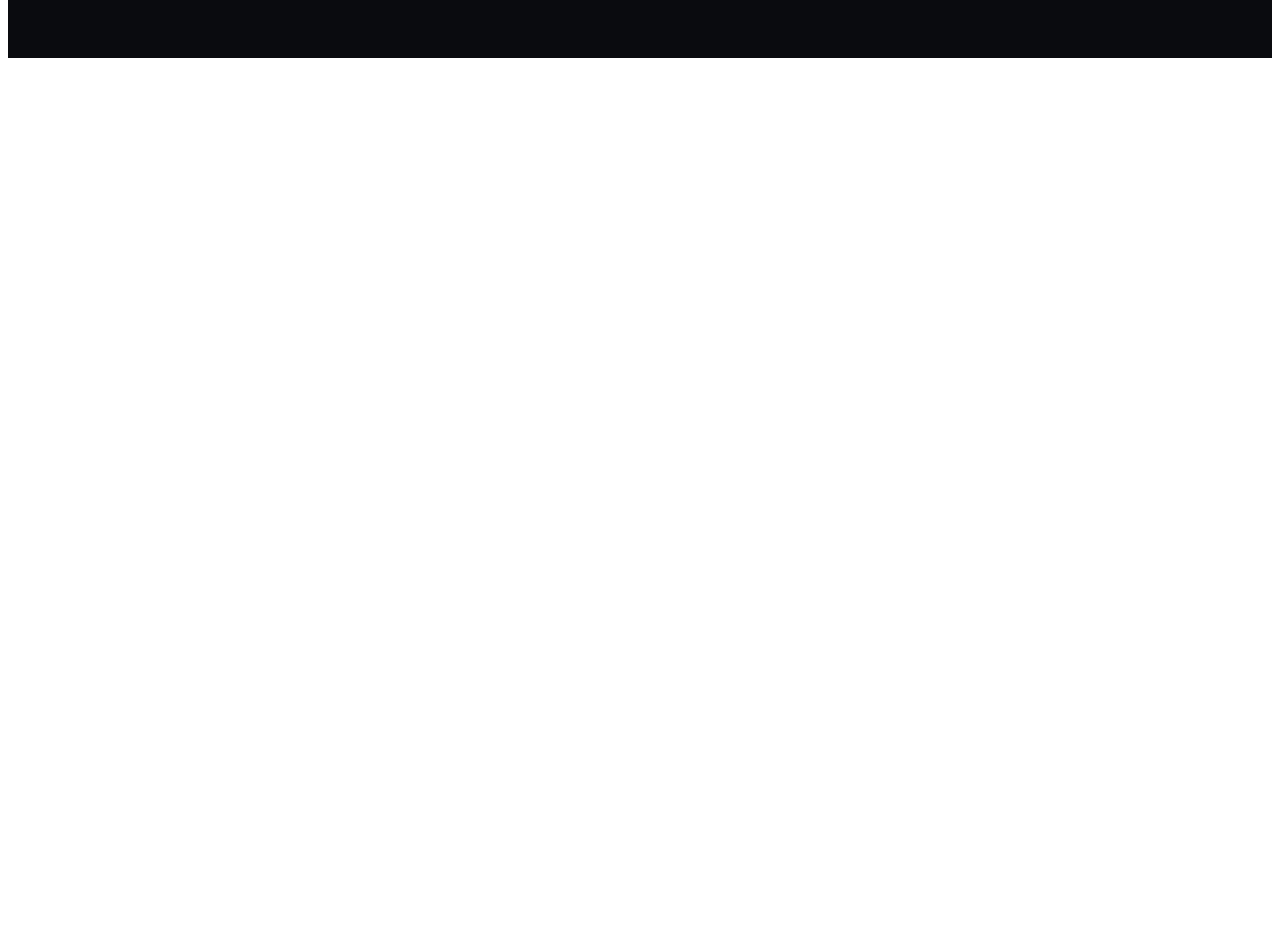
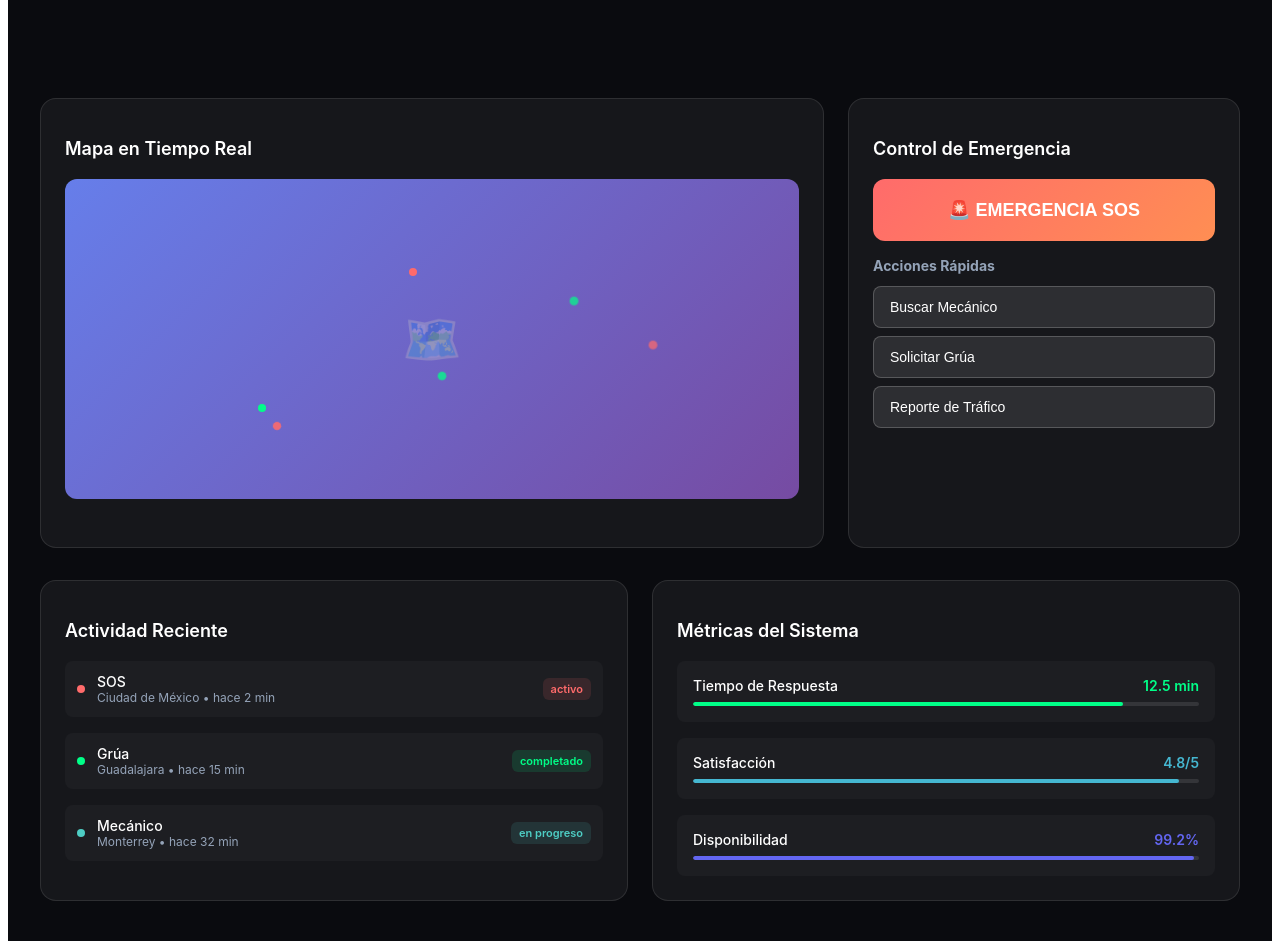
Before and after one commit to Ente56298/asistencia_vial, a React (Vite) app: page / in a window 1280 px wide. Shown: the part 1600-2549 px from the top of the page. Before the commit the page ends 1666 px from the top, so only its background shows below. Built offline with nearby package versions, Linux system fonts and the light colour scheme.

Commit message:
feat: Add complete functional sections - map, SOS, activity, metrics

```diff
--- a/src/main.tsx
+++ b/src/main.tsx
@@ -284,6 +284,185 @@ function App() {
         </div>
       </section>
 
+      {/* Dashboard Funcional */}
+      <section style={{ padding: '40px 32px', maxWidth: '1600px', margin: '0 auto' }}>
+        <div style={{
+          display: 'grid',
+          gridTemplateColumns: '2fr 1fr',
+          gap: '24px',
+          marginBottom: '32px'
+        }}>
+          {/* Mapa en Vivo */}
+          <div style={{
+            background: 'rgba(255, 255, 255, 0.05)',
+            border: '1px solid rgba(255, 255, 255, 0.1)',
+            borderRadius: '16px',
+            padding: '24px',
+            minHeight: '400px'
+          }}>
+            <h2 style={{ fontSize: '18px', fontWeight: '600', marginBottom: '20px' }}>Mapa en Tiempo Real</h2>
+            <div style={{
+              width: '100%',
+              height: '320px',
+              background: 'linear-gradient(135deg, #667eea 0%, #764ba2 100%)',
+              borderRadius: '12px',
+              display: 'flex',
+              alignItems: 'center',
+              justifyContent: 'center',
+              position: 'relative',
+              overflow: 'hidden'
+            }}>
+              <div style={{ fontSize: '48px', opacity: 0.3 }}>🗺️</div>
+              {[...Array(6)].map((_, i) => (
+                <div key={i} style={{
+                  position: 'absolute',
+                  width: '8px',
+                  height: '8px',
+                  background: i % 2 === 0 ? '#FF6B6B' : '#00FF88',
+                  borderRadius: '50%',
+                  top: `${20 + Math.random() * 60}%`,
+                  left: `${20 + Math.random() * 60}%`,
+                  animation: `pulse 2s infinite ${i * 0.3}s`
+                }} />))}
+            </div>
+          </div>
+
+          {/* Panel SOS */}
+          <div style={{
+            background: 'rgba(255, 255, 255, 0.05)',
+            border: '1px solid rgba(255, 255, 255, 0.1)',
+            borderRadius: '16px',
+            padding: '24px'
+          }}>
+            <h2 style={{ fontSize: '18px', fontWeight: '600', marginBottom: '20px' }}>Control de Emergencia</h2>
+
+            <button style={{
+              width: '100%',
+              background: 'linear-gradient(135deg, #FF6B6B, #FF8E53)',
+              border: 'none',
+              color: 'white',
+              padding: '20px',
+              borderRadius: '12px',
+              fontSize: '18px',
+              fontWeight: '700',
+              cursor: 'pointer',
+              marginBottom: '16px',
+              display: 'flex',
+              alignItems: 'center',
+              justifyContent: 'center',
+              gap: '12px'
+            }}>
+              🚨 EMERGENCIA SOS
+            </button>
+
+            <div style={{ marginBottom: '20px' }}>
+              <h3 style={{ fontSize: '14px', color: '#94A3B8', marginBottom: '12px' }}>Acciones Rápidas</h3>
+              <div style={{ display: 'flex', flexDirection: 'column', gap: '8px' }}>
+                {['Buscar Mecánico', 'Solicitar Grúa', 'Reporte de Tráfico'].map(action => (
+                  <button key={action} style={{
+                    background: 'rgba(255, 255, 255, 0.1)',
+                    border: '1px solid rgba(255, 255, 255, 0.2)',
+                    color: 'white',
+                    padding: '12px 16px',
+                    borderRadius: '8px',
+                    fontSize: '14px',
+                    cursor: 'pointer',
+                    textAlign: 'left'
+                  }}>{action}</button>
+                ))}
+              </div>
+            </div>
+          </div>
+        </div>
+
+        {/* Actividad Reciente */}
+        <div style={{
+          display: 'grid',
+          gridTemplateColumns: '1fr 1fr',
+          gap: '24px'
+        }}>
+          <div style={{
+            background: 'rgba(255, 255, 255, 0.05)',
+            border: '1px solid rgba(255, 255, 255, 0.1)',
+            borderRadius: '16px',
+            padding: '24px'
+          }}>
+            <h2 style={{ fontSize: '18px', fontWeight: '600', marginBottom: '20px' }}>Actividad Reciente</h2>
+            <div style={{ display: 'flex', flexDirection: 'column', gap: '16px' }}>
+              {[
+                { type: 'SOS', location: 'Ciudad de México', time: '2 min', status: 'activo', color: '#FF6B6B' },
+                { type: 'Grúa', location: 'Guadalajara', time: '15 min', status: 'completado', color: '#00FF88' },
+                { type: 'Mecánico', location: 'Monterrey', time: '32 min', status: 'en progreso', color: '#4ECDC4' }
+              ].map((activity, i) => (
+                <div key={i} style={{
+                  display: 'flex',
+                  alignItems: 'center',
+                  gap: '12px',
+                  padding: '12px',
+                  background: 'rgba(255, 255, 255, 0.03)',
+                  borderRadius: '8px'
+                }}>
+                  <div style={{
+                    width: '8px',
+                    height: '8px',
+                    background: activity.color,
+                    borderRadius: '50%'
+                  }} />
+                  <div style={{ flex: 1 }}>
+                    <div style={{ fontSize: '14px', fontWeight: '500', color: 'white' }}>{activity.type}</div>
+                    <div style={{ fontSize: '12px', color: '#94A3B8' }}>{activity.location} • hace {activity.time}</div>
+                  </div>
+                  <div style={{
+                    background: `${activity.color}20`,
+                    color: activity.color,
+                    padding: '4px 8px',
+                    borderRadius: '6px',
+                    fontSize: '11px',
+                    fontWeight: '600'
+                  }}>{activity.status}</div>
+                </div>
+              ))}
+            </div>
+          </div>
+
+          {/* Métricas */}
+          <div style={{
+            background: 'rgba(255, 255, 255, 0.05)',
+            border: '1px solid rgba(255, 255, 255, 0.1)',
+            borderRadius: '16px',
+            padding: '24px'
+          }}>
+            <h2 style={{ fontSize: '18px', fontWeight: '600', marginBottom: '20px' }}>Métricas del Sistema</h2>
+            <div style={{ display: 'flex', flexDirection: 'column', gap: '16px' }}>
+              {[
+                { metric: 'Tiempo de Respuesta', value: '12.5 min', progress: 85, color: '#00FF88' },
+                { metric: 'Satisfacción', value: '4.8/5', progress: 96, color: '#45B7D1' },
+                { metric: 'Disponibilidad', value: '99.2%', progress: 99, color: '#6366F1' }
+              ].map((metric, i) => (
+                <div key={i} style={{
+                  padding: '16px',
+                  background: 'rgba(255, 255, 255, 0.03)',
+                  borderRadius: '8px'
+                }}>
+                  <div style={{ display: 'flex', justifyContent: 'space-between', marginBottom: '8px' }}>
+                    <span style={{ fontSize: '14px', fontWeight: '500' }}>{metric.metric}</span>
+                    <span style={{ fontSize: '14px', color: metric.color, fontWeight: '600' }}>{metric.value}</span>
+                  </div>
+                  <div style={{ width: '100%', height: '4px', background: 'rgba(255, 255, 255, 0.1)', borderRadius: '2px', overflow: 'hidden' }}>
+                    <div style={{
+                      width: `${metric.progress}%`,
+                      height: '100%',
+                      background: metric.color,
+                      borderRadius: '2px'
+                    }} />
+                  </div>
+                </div>
+              ))}
+            </div>
+          </div>
+        </div>
+      </section>
+
       <style>{`
         @keyframes pulse {
           0%, 100% { opacity: 1; transform: scale(1); }
```
